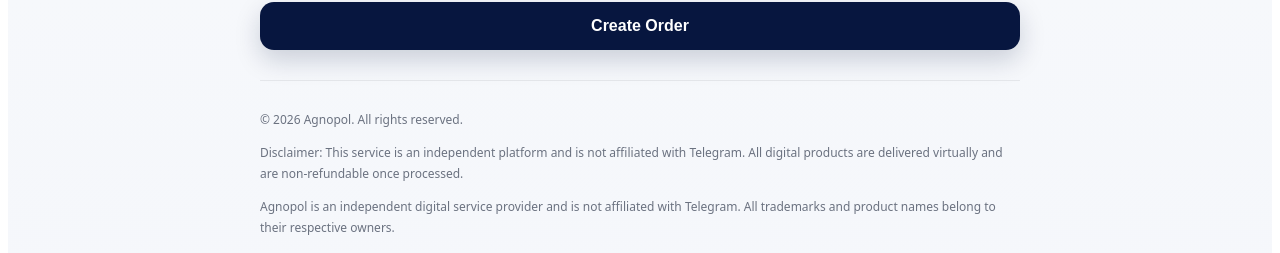
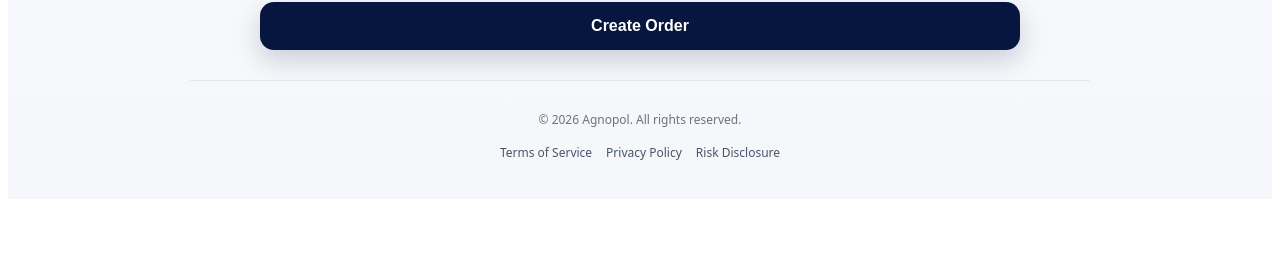
Before and after one commit to ensite999-stack/agnopol-web, a Next.js app: page / in a window 1280 px wide. Shown: the part 689-942 px from the top of the page. After the commit the page ends 896 px from the top, so only its background shows below. Built offline with nearby package versions, Linux system fonts and the light colour scheme; no server answers.

Commit message:
Update page.tsx

```diff
--- a/app/page.tsx
+++ b/app/page.tsx
@@ -45,11 +45,11 @@
     starsPriceHint: string
     selectedPremium: string
     selectedStars: string
+    loading: string
     rights: string
-    disclaimer: string
-    affiliation: string
-    paymentWarning: string
-    loading: string
+    footerTerms: string
+    footerPrivacy: string
+    footerRisk: string
   }
 > = {
   de: {
@@ -71,14 +71,11 @@
     starsPriceHint: 'Preis wird automatisch berechnet',
     selectedPremium: 'TG Premium',
     selectedStars: 'TG Stars',
+    loading: 'Laden...',
     rights: '© {year} Agnopol. Alle Rechte vorbehalten.',
-    disclaimer:
-      'Hinweis: Dieser Dienst ist eine unabhängige Plattform und nicht mit Telegram verbunden. Alle digitalen Produkte werden virtuell geliefert und sind nach Bearbeitung nicht erstattungsfähig.',
-    affiliation:
-      'Agnopol ist ein unabhängiger digitaler Dienstleister und steht in keiner Verbindung zu Telegram. Alle Marken und Produktnamen gehören ihren jeweiligen Inhabern.',
-    paymentWarning:
-      'Zahlungen müssen über das richtige Netzwerk und in exakt passender Höhe erfolgen. Falsche Zahlungen können zu einer fehlgeschlagenen Lieferung führen.',
-    loading: 'Laden...',
+    footerTerms: 'Terms of Service',
+    footerPrivacy: 'Privacy Policy',
+    footerRisk: 'Risk Disclosure',
   },
   en: {
     brand: 'Agnopol',
@@ -99,14 +96,11 @@
     starsPriceHint: 'Price is calculated automatically',
     selectedPremium: 'TG Premium',
     selectedStars: 'TG Stars',
+    loading: 'Loading...',
     rights: '© {year} Agnopol. All rights reserved.',
-    disclaimer:
-      'Disclaimer: This service is an independent platform and is not affiliated with Telegram. All digital products are delivered virtually and are non-refundable once processed.',
-    affiliation:
-      'Agnopol is an independent digital service provider and is not affiliated with Telegram. All trademarks and product names belong to their respective owners.',
-    paymentWarning:
-      'Payments must be made using the correct network and exact amount. Incorrect payments may result in failed delivery.',
-    loading: 'Loading...',
+    footerTerms: 'Terms of Service',
+    footerPrivacy: 'Privacy Policy',
+    footerRisk: 'Risk Disclosure',
   },
   es: {
     brand: 'Agnopol',
@@ -127,14 +121,11 @@
     starsPriceHint: 'El precio se calcula automáticamente',
     selectedPremium: 'TG Premium',
     selectedStars: 'TG Stars',
+    loading: 'Cargando...',
     rights: '© {year} Agnopol. Todos los derechos reservados.',
-    disclaimer:
-      'Aviso: Este servicio es una plataforma independiente y no está afiliada con Telegram. Todos los productos digitales se entregan virtualmente y no son reembolsables una vez procesados.',
-    affiliation:
-      'Agnopol es un proveedor independiente de servicios digitales y no está afiliado con Telegram. Todas las marcas y nombres de productos pertenecen a sus respectivos propietarios.',
-    paymentWarning:
-      'Los pagos deben realizarse usando la red correcta y el importe exacto. Los pagos incorrectos pueden causar fallos en la entrega.',
-    loading: 'Cargando...',
+    footerTerms: 'Terms of Service',
+    footerPrivacy: 'Privacy Policy',
+    footerRisk: 'Risk Disclosure',
   },
   fr: {
     brand: 'Agnopol',
@@ -155,14 +146,11 @@
     starsPriceHint: 'Le prix est calculé automatiquement',
     selectedPremium: 'TG Premium',
     selectedStars: 'TG Stars',
+    loading: 'Chargement...',
     rights: '© {year} Agnopol. Tous droits réservés.',
-    disclaimer:
-      'Avertissement : Ce service est une plateforme indépendante et n’est pas affiliée à Telegram. Tous les produits numériques sont livrés virtuellement et ne sont pas remboursables une fois traités.',
-    affiliation:
-      'Agnopol est un prestataire indépendant de services numériques et n’est pas affilié à Telegram. Toutes les marques et tous les noms de produits appartiennent à leurs propriétaires respectifs.',
-    paymentWarning:
-      'Les paiements doivent être effectués sur le bon réseau et pour le montant exact. Des paiements incorrects peuvent entraîner un échec de livraison.',
-    loading: 'Chargement...',
+    footerTerms: 'Terms of Service',
+    footerPrivacy: 'Privacy Policy',
+    footerRisk: 'Risk Disclosure',
   },
   ja: {
     brand: 'Agnopol',
@@ -183,14 +171,11 @@
     starsPriceHint: '価格は自動計算されます',
     selectedPremium: 'TG Premium',
     selectedStars: 'TG Stars',
+    loading: '読み込み中...',
     rights: '© {year} Agnopol. All rights reserved.',
-    disclaimer:
-      '免責事項：このサービスは独立したプラットフォームであり、Telegram とは提携していません。すべてのデジタル商品はバーチャルで提供され、処理後の返金はできません。',
-    affiliation:
-      'Agnopol は独立したデジタルサービス事業者であり、Telegram とは提携していません。すべての商標および製品名は各権利者に帰属します。',
-    paymentWarning:
-      '支払いは正しいネットワークと正確な金額で行う必要があります。誤った支払いは配達失敗の原因となる場合があります。',
-    loading: '読み込み中...',
+    footerTerms: 'Terms of Service',
+    footerPrivacy: 'Privacy Policy',
+    footerRisk: 'Risk Disclosure',
   },
   ko: {
     brand: 'Agnopol',
@@ -211,14 +196,11 @@
     starsPriceHint: '가격은 자동으로 계산됩니다',
     selectedPremium: 'TG Premium',
     selectedStars: 'TG Stars',
+    loading: '로딩 중...',
     rights: '© {year} Agnopol. All rights reserved.',
-    disclaimer:
-      '고지: 이 서비스는 독립 플랫폼이며 Telegram과 제휴되어 있지 않습니다. 모든 디지털 상품은 가상으로 제공되며 처리 후 환불되지 않습니다.',
-    affiliation:
-      'Agnopol은 독립 디지털 서비스 제공업체이며 Telegram과 제휴되어 있지 않습니다. 모든 상표와 제품명은 각 소유자에게 귀속됩니다.',
-    paymentWarning:
-      '결제는 올바른 네트워크와 정확한 금액으로 이루어져야 합니다. 잘못된 결제는 배송 실패를 초래할 수 있습니다.',
-    loading: '로딩 중...',
+    footerTerms: 'Terms of Service',
+    footerPrivacy: 'Privacy Policy',
+    footerRisk: 'Risk Disclosure',
   },
   'zh-cn': {
     brand: 'Agnopol',
@@ -239,14 +221,11 @@
     starsPriceHint: '价格将自动计算',
     selectedPremium: 'TG Premium',
     selectedStars: 'TG Stars',
+    loading: '加载中...',
     rights: '© {year} Agnopol。保留所有权利。',
-    disclaimer:
-      '免责声明：本服务为独立平台，与 Telegram 无关联。所有数字商品均为虚拟交付，一经处理不支持退款。',
-    affiliation:
-      'Agnopol 是独立数字服务提供商，与 Telegram 无关联。所有商标及产品名称归其各自权利人所有。',
-    paymentWarning:
-      '支付必须使用正确网络并保证金额完全一致。错误支付可能导致交付失败。',
-    loading: '加载中...',
+    footerTerms: '服务条款',
+    footerPrivacy: '隐私政策',
+    footerRisk: '风险披露',
   },
   'zh-tw': {
     brand: 'Agnopol',
@@ -267,14 +246,11 @@
     starsPriceHint: '價格將自動計算',
     selectedPremium: 'TG Premium',
     selectedStars: 'TG Stars',
+    loading: '載入中...',
     rights: '© {year} Agnopol。保留所有權利。',
-    disclaimer:
-      '免責聲明：本服務為獨立平台，與 Telegram 無關聯。所有數位商品均為虛擬交付，一經處理不支援退款。',
-    affiliation:
-      'Agnopol 是獨立數位服務提供商，與 Telegram 無關聯。所有商標及產品名稱均屬其各自權利人所有。',
-    paymentWarning:
-      '支付必須使用正確網路並保證金額完全一致。錯誤支付可能導致交付失敗。',
-    loading: '載入中...',
+    footerTerms: '服務條款',
+    footerPrivacy: '隱私政策',
+    footerRisk: '風險披露',
   },
 }
 
@@ -433,6 +409,23 @@
           gap: 12px;
         }
 
+        .agnopol-footer-links {
+          display: flex;
+          gap: 14px;
+          flex-wrap: wrap;
+          justify-content: center;
+          margin-top: 8px;
+        }
+
+        .agnopol-footer-links a {
+          color: #475569;
+          text-decoration: none;
+        }
+
+        .agnopol-footer-links a:hover {
+          text-decoration: underline;
+        }
+
         @media (min-width: 900px) {
           .agnopol-plan-grid {
             grid-template-columns: repeat(3, minmax(0, 1fr));
@@ -537,30 +530,21 @@
             </p>
 
             <div className="agnopol-plan-grid">
-              <div
-                onClick={() => setDuration('3m')}
-                style={planCardStyle(duration === '3m')}
-              >
+              <div onClick={() => setDuration('3m')} style={planCardStyle(duration === '3m')}>
                 <div style={{ fontSize: 18, fontWeight: 800 }}>{t.plan3m}</div>
                 <div style={{ marginTop: 10, fontSize: 22, fontWeight: 900 }}>
                   ${prices ? prices.tg_premium_3m : t.loading}
                 </div>
               </div>
 
-              <div
-                onClick={() => setDuration('6m')}
-                style={planCardStyle(duration === '6m')}
-              >
+              <div onClick={() => setDuration('6m')} style={planCardStyle(duration === '6m')}>
                 <div style={{ fontSize: 18, fontWeight: 800 }}>{t.plan6m}</div>
                 <div style={{ marginTop: 10, fontSize: 22, fontWeight: 900 }}>
                   ${prices ? prices.tg_premium_6m : t.loading}
                 </div>
               </div>
 
-              <div
-                onClick={() => setDuration('12m')}
-                style={planCardStyle(duration === '12m')}
-              >
+              <div onClick={() => setDuration('12m')} style={planCardStyle(duration === '12m')}>
                 <div style={{ fontSize: 18, fontWeight: 800 }}>{t.plan12m}</div>
                 <div style={{ marginTop: 10, fontSize: 22, fontWeight: 900 }}>
                   ${prices ? prices.tg_premium_12m : t.loading}
@@ -720,15 +704,19 @@
             fontSize: 12,
             color: '#6b7280',
             lineHeight: 1.75,
-            maxWidth: 760,
+            maxWidth: 900,
             marginLeft: 'auto',
             marginRight: 'auto',
+            textAlign: 'center',
           }}
         >
           <p>{t.rights.replace('{year}', String(currentYear))}</p>
-          <p>{t.disclaimer}</p>
-          <p>{t.affiliation}</p>
-          <p>{t.paymentWarning}</p>
+
+          <div className="agnopol-footer-links">
+            <a href={`/legal?lang=${lang}#terms`}>{t.footerTerms}</a>
+            <a href={`/legal?lang=${lang}#privacy`}>{t.footerPrivacy}</a>
+            <a href={`/legal?lang=${lang}#risk`}>{t.footerRisk}</a>
+          </div>
         </footer>
       </div>
     </main>
```
